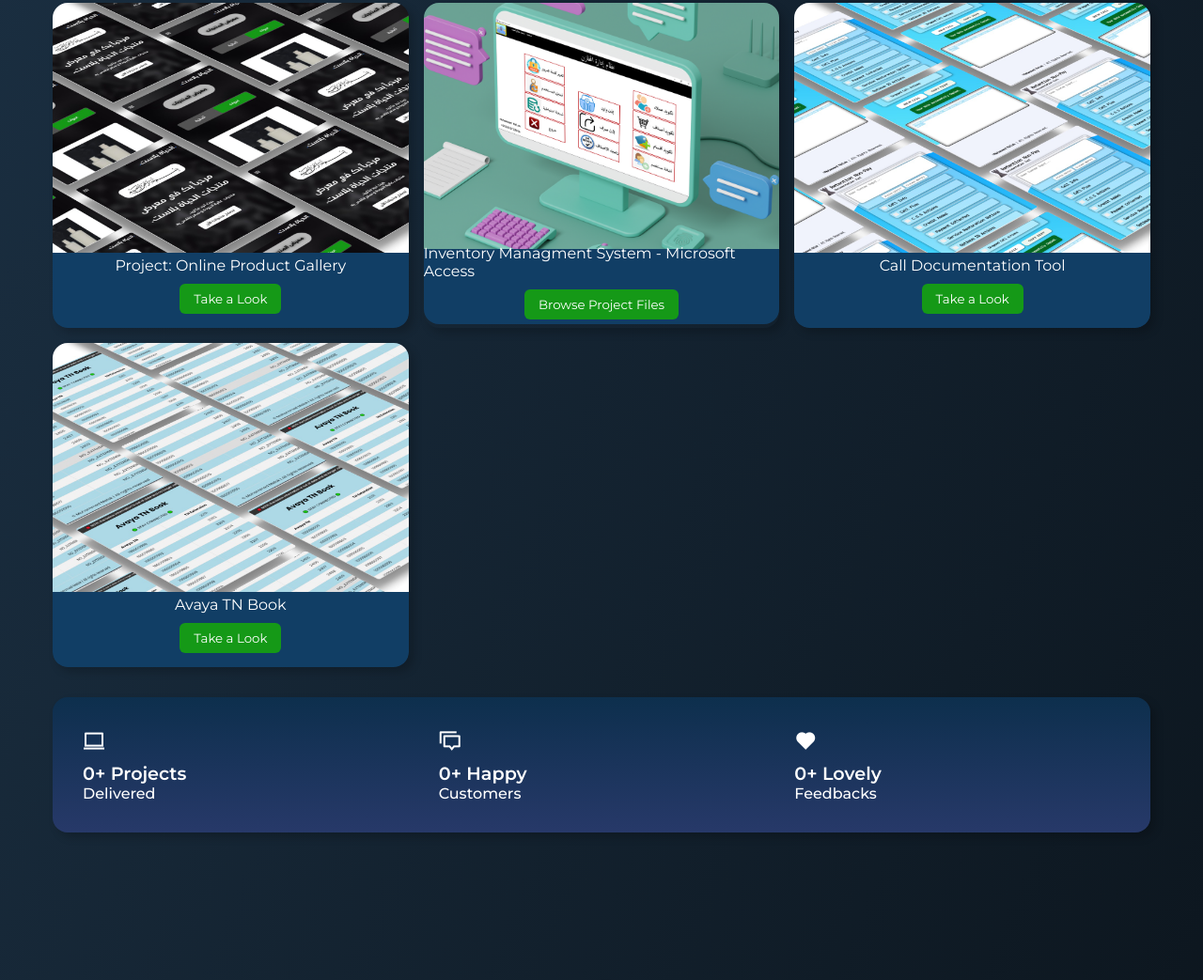
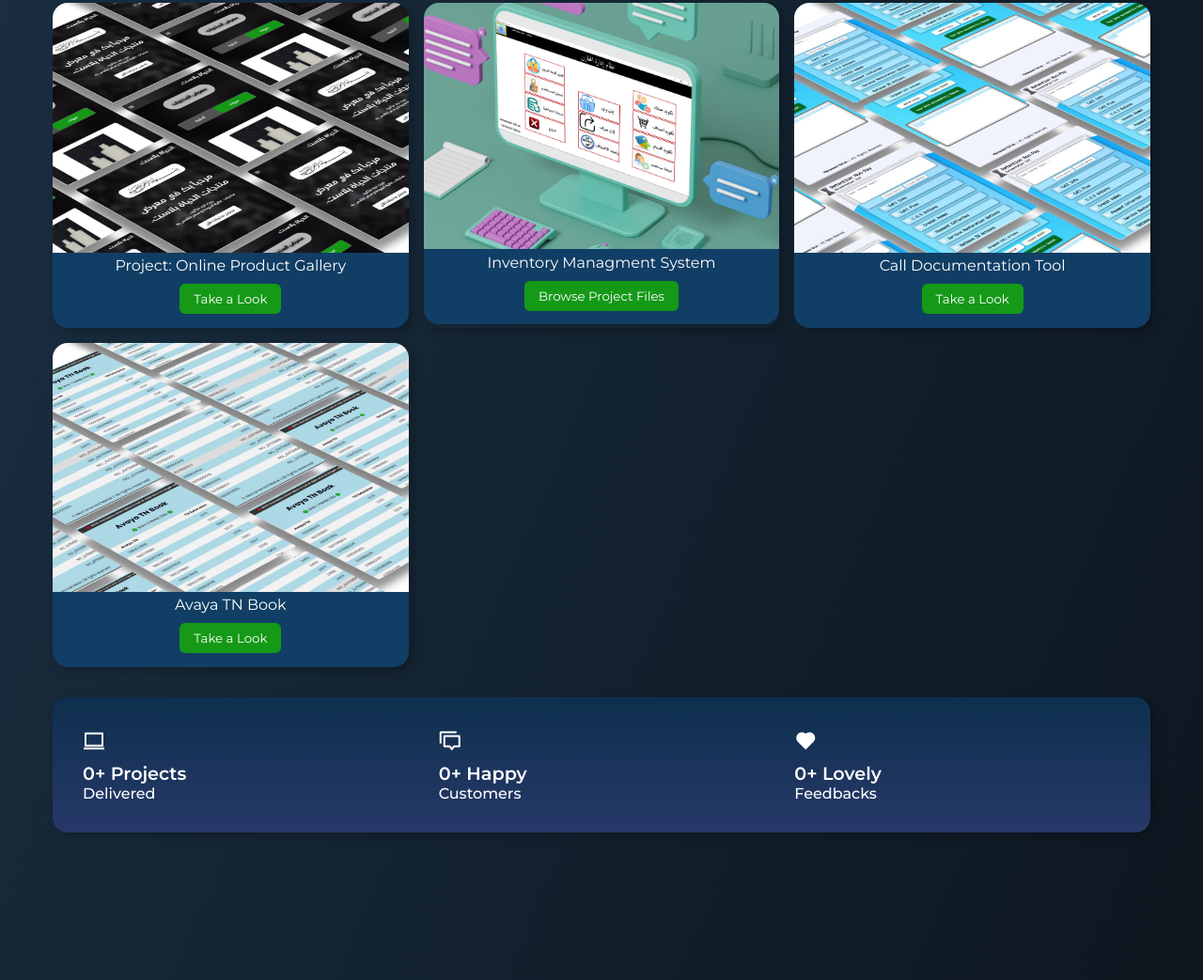
Before and after one commit to MSALAHAH/R4_2.0, a plain HTML site: page index.html in a window 1280 px wide. Shown: the part 1653-2696 px from the top of the page at 94% size. Drawn offline with nearby package versions, Linux system fonts and the light colour scheme.

Commit message:
Update index.html

```diff
--- a/index.html
+++ b/index.html
@@ -143,7 +143,7 @@
         <img src="assets/FireBaseMockup.png" alt="projects" />
 
         <div class="project__info">
-          <p>Inventory Managment System - Microsoft Access</p>
+          <p>Inventory Managment System</p>
           <a href="https://github.com/MSALAHAH/FirebaseInventoryManagment" target="_blank">
             <button>Browse Project Files</button>
           </a>
```
